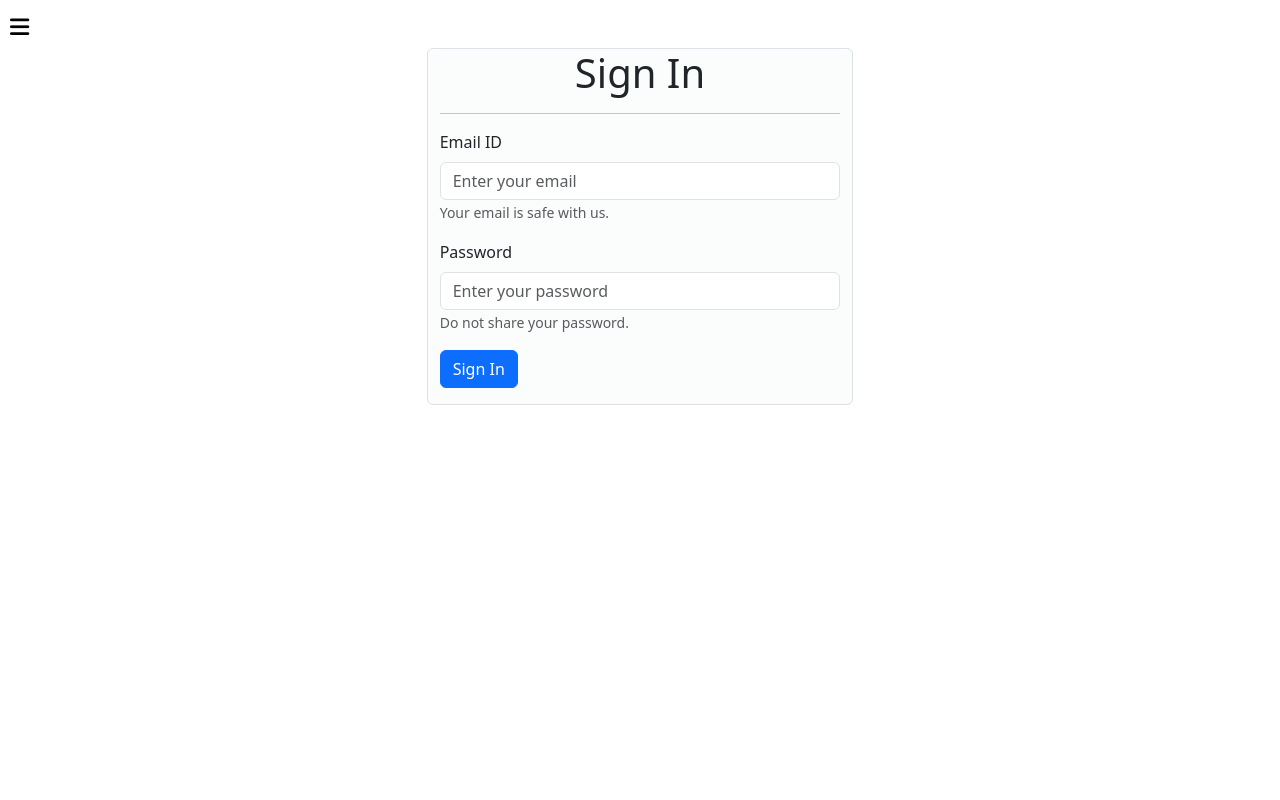
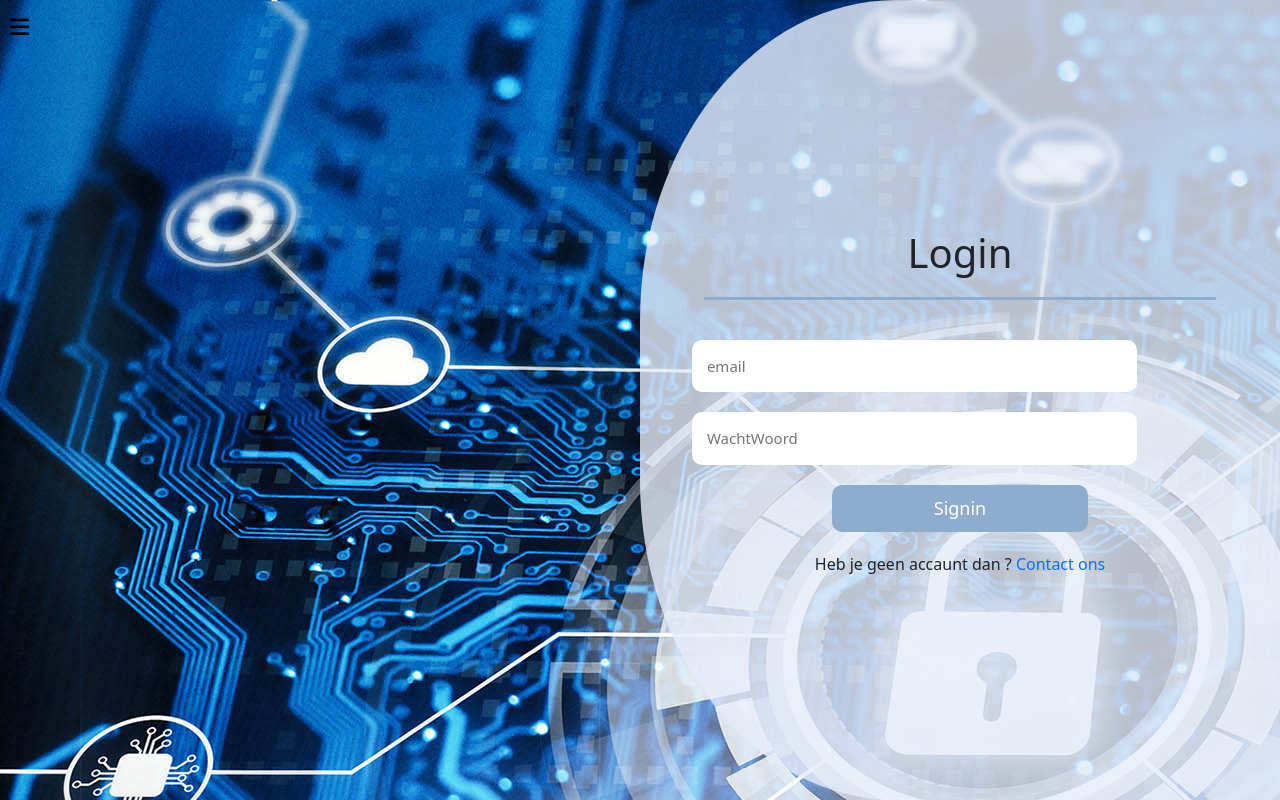
Before and after one commit to SandXs/Project-Security_Chief, a PHP site: page /login.php in a window 1280 px wide. Run offline with PHP 8.4, Linux system fonts and the light colour scheme; some libraries are stand-ins or nearby versions.

Commit message:
adjusting the login style

```diff
--- a/CSS/main.css
+++ b/CSS/main.css
@@ -330,6 +330,11 @@
   width: 80%;
 }
 
+.form_container .loginTitle {
+  text-align: center;
+  padding: 20px;
+}
+
 .form_container form {
   display: flex;
   justify-content: flex-start;
@@ -343,7 +348,7 @@
   outline: none;
   padding: 15px;
   margin: 10px;
-  border-radius: 50px;
+  border-radius: 10px;
   min-width: 20vw;
   font-size: 15px;
 }
--- a/CSS/pagestyle/_contact.scss
+++ b/CSS/pagestyle/_contact.scss
@@ -38,6 +38,10 @@
     border-bottom: 3px solid $primery_color_3;
     width: 80%;
 }
+.form_container .loginTitle{
+    text-align: center;
+    padding: 20px;
+}
 .form_container form {
     display: flex;
     justify-content: flex-start;
@@ -50,7 +54,7 @@
     outline: none;
     padding: 15px;
     margin: 10px;
-    border-radius: 50px;
+    border-radius: 10px;
     min-width: 20vw;
     font-size: 15px;
 }
--- a/login.php
+++ b/login.php
@@ -31,7 +31,24 @@
 }
 
 ?>
-<div class="container col-4 border rounded bg-light mt-5" style='--bs-bg-opacity: .5;'>
+   <section class="login-container">
+        <div class="form_container login_form">
+            <h1 class="loginTitle"> Login</h1>
+                <form id="login" method="post">
+                    <div class="from_input">
+                        <input type="text" name="Email" id="name" placeholder="email"  autocomplete="off" required>
+                        <input type="password" name="password" id="fullName" placeholder="WachtWoord"  autocomplete="off" required>
+                    </div>
+
+                </form >
+                <div class="submit_btn">
+                        <button type="submit" name="signin">Signin</button>
+                    </div>
+                <!-- <p><a href="#">Vergeet Wachtwoord </a> </p> -->
+                <p>Heb je geen accaunt dan ? <a href="./contact.php">Contact ons</a> </p>
+        </div>
+    </section>
+<!-- <div class="container col-4 border rounded bg-light mt-5" style='--bs-bg-opacity: .5;'>
   <h1 class="text-center">Sign In</h1>
   <hr>
   <form id="login" method="post">
@@ -49,4 +66,4 @@
       <input  type="submit" name="signin" value="Sign In" class="btn btn-primary">
     </div>
   </form>
-</div>
+</div> -->
```
Also changed, not shown: 1 other file.
